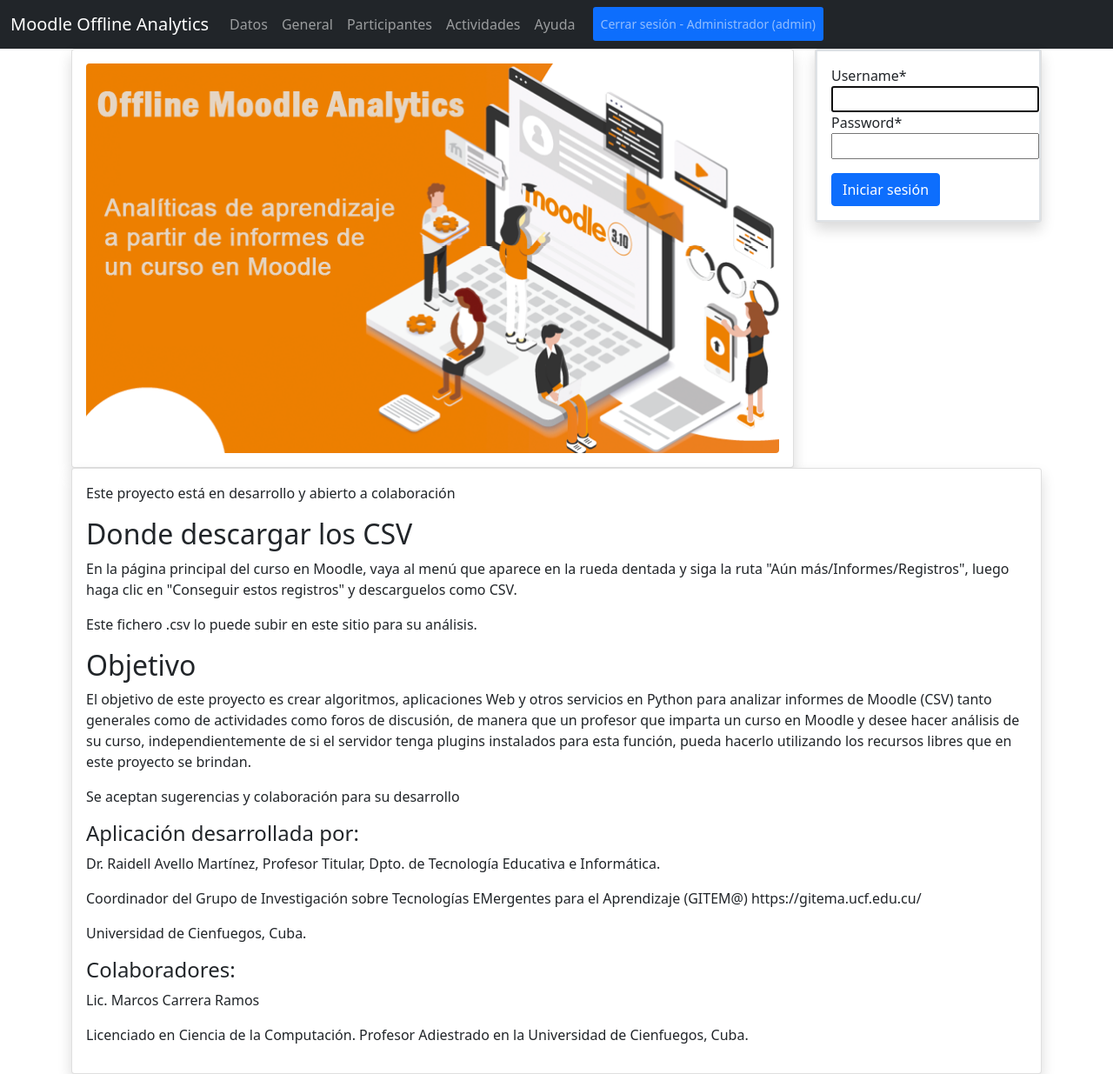
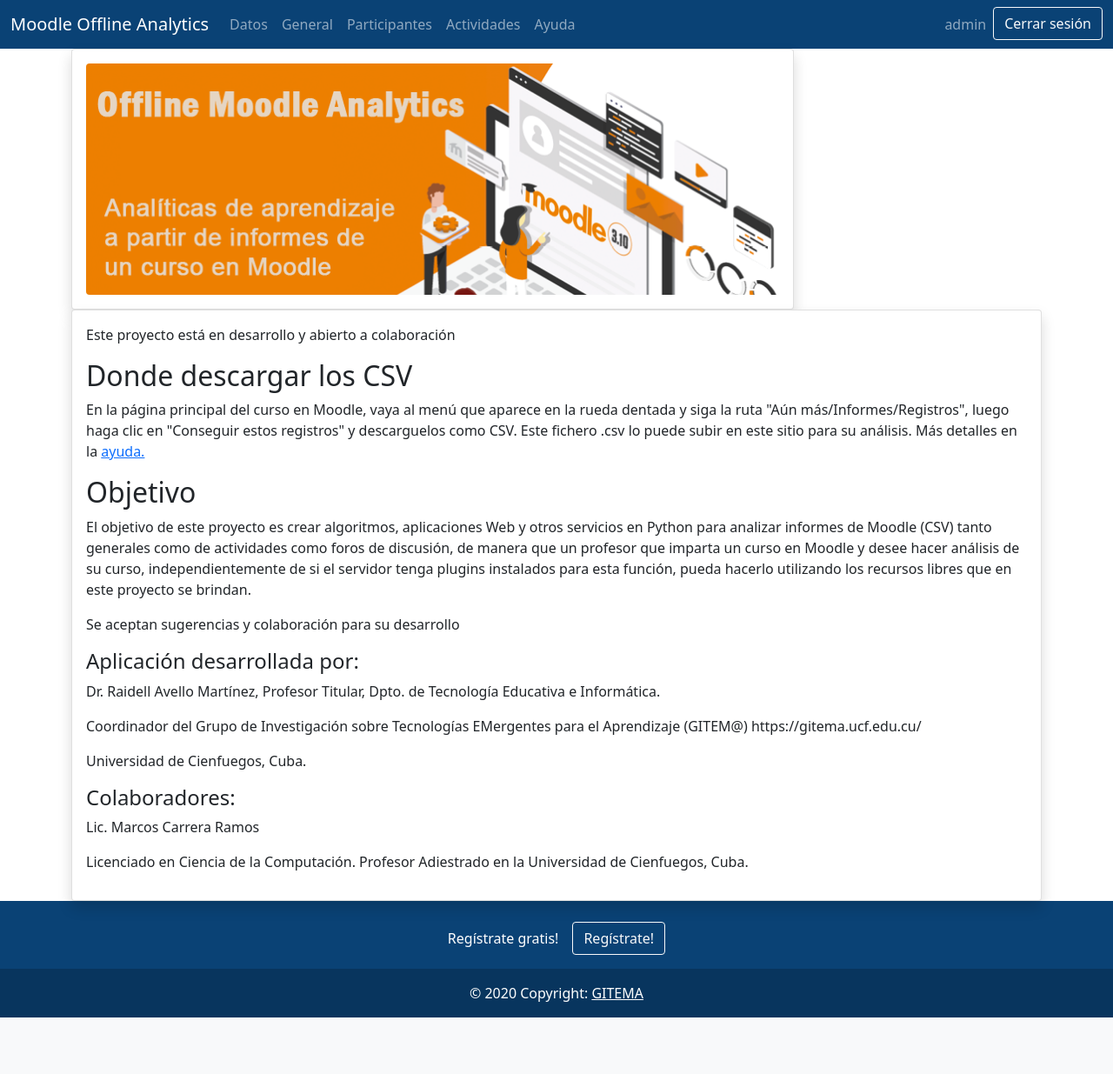
Before and after one commit to ravellom/moodle_csv_prof, a Django app: page / in a window 1280 px wide. Shown: the whole page at 87% size. After the commit the page ends 1170 px from the top, so only its background shows below. Run offline with Django 3.2, Linux system fonts and the light colour scheme; a user stored in the database is signed in; some libraries are stand-ins or nearby versions.

Commit message:
Adicionado un footer
Majorada la navbar
imagen recortada

```diff
--- a/reviews/templates/base.html
+++ b/reviews/templates/base.html
@@ -20,6 +20,32 @@
         {% block content %}
         {% endblock content %}
 
+  <!-- Footer -->
+  <footer class="text-center text-white" style="background-color: #0a4275;">
+    <!-- Grid container -->
+    <div class="container p-4 pb-0">
+      <!-- Section: CTA -->
+      <section class="">
+        <p class="d-flex justify-content-center align-items-center">
+          <span class="me-3">Regístrate gratis!</span>
+          <button type="button" class="btn btn-outline-light btn-rounded">
+            Regístrate!
+          </button>
+        </p>
+      </section>
+      <!-- Section: CTA -->
+    </div>
+    <!-- Grid container -->
+
+    <!-- Copyright -->
+    <div class="text-center p-3" style="background-color: rgba(0, 0, 0, 0.2);">
+      © 2020 Copyright:
+      <a class="text-white" href="https://gitema.ucf.edu.cu/">GITEMA</a>
+    </div>
+    <!-- Copyright -->
+  </footer>
+  <!-- Footer -->
+
 
   <!-- jquery -->
   <script src="{% static 'jquery-3.6.0.min.js' %}" ></script>
--- a/reviews/templates/index.html
+++ b/reviews/templates/index.html
@@ -15,6 +15,7 @@
       </div>
     </div>
   </div>
+  {% if not request.user.is_authenticated %}
     <div class="col-3">
       <div class="card shadow">
         <form action="" method="POST" class="p-3 border border-2">
@@ -24,6 +25,7 @@
       </form>
       </div>
     </div>
+    {% endif %}
   </div>
   </div>
   <div class="container container-md">
@@ -35,9 +37,8 @@
 
     <p>En la página principal del curso en Moodle, vaya al menú
     que aparece en la rueda dentada y siga la ruta &quot;Aún más/Informes/Registros&quot;,
-    luego haga clic en &quot;Conseguir estos registros&quot; y descarguelos como CSV.</p>
-
-    <p>Este fichero .csv lo puede subir en este sitio para su análisis.</p>
+    luego haga clic en &quot;Conseguir estos registros&quot; y descarguelos como CSV. Este fichero .csv lo puede subir en este sitio para su análisis. Más detalles en la <a href="{% url 'help' %}">ayuda.</a>
+  </p>
 
     <h2>Objetivo</h2>
 
--- a/reviews/templates/navbar.html
+++ b/reviews/templates/navbar.html
@@ -2,7 +2,7 @@
 
 {% load static %}
 
-<nav class="navbar navbar-expand-lg navbar-dark bg-dark">
+<nav class="navbar navbar-expand-lg navbar-dark" style="background-color: #0a4275;">
   <div class="container-fluid"><a class="navbar-brand" href="/"> Moodle Offline Analytics</a>
   <button class="navbar-toggler" type="button" data-bs-toggle="collapse" data-bs-target="#navbarTogglerDemo01" aria-controls="navbarTogglerDemo01" aria-expanded="false" aria-label="Toggle navigation">
     <span class="navbar-toggler-icon"></span>
@@ -24,12 +24,16 @@
       <li class="nav-item">
         <a class="nav-link" href="{% url 'help' %}">Ayuda</a>
       </li>
+    </ul>
       {% if request.user.is_authenticated %}
-      <div class="container-fluid">
-          <li class="nav-item">
-            <a class="nav-link btn btn-sm bg-primary" href="{% url 'logout' %}">Cerrar sesión - {{ user.first_name }} {{user.last_name }} ({{ user.username }})</a>
-          </li>
-        </div>
+      <ul class="navbar-nav flex-row flex-wrap ms-md-auto">
+        <li class="nav-item">
+          <a class="nav-link" href="{% url 'help' %}">{{ user.username }}</a>
+        </li>
+        <li class="nav-item">
+          <a class="btn btn-outline-light btn-rounded" href="{% url 'logout' %}" role="button">Cerrar sesión</a>
+        </li>
+      </div>
       {% endif %}
     </ul>
   </div>
--- a/reviews/views.py
+++ b/reviews/views.py
@@ -49,6 +49,7 @@ def login_view(request):
     return render(request, 'auth/login.html', context)
 ####### END login infrastructure  --------------
 
+### Home ---------------
 def index(request):
     error_message = None
     form = AuthenticationForm()
```
Also changed, not shown: db.sqlite3, reviews/static/images/moodle-csv-lg.png (added), reviews/static/images/moodle-csv.png.
